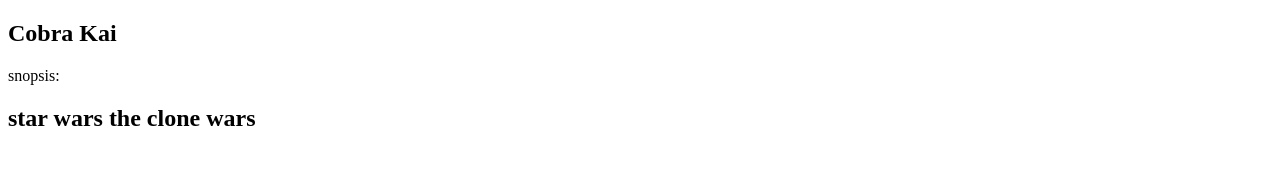
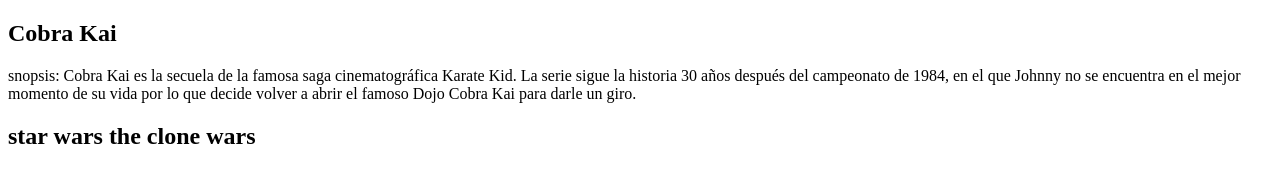
Before and after one commit to Andresj14G/Ejercicio-2, a plain HTML site: page index.html in a window 1280 px wide. Drawn offline with Linux system fonts and the light colour scheme.

Commit message:
Three commit

```diff
--- a/index.html
+++ b/index.html
@@ -8,7 +8,8 @@
 <body>
     <div>
         <h2>Cobra Kai</h2>
-        <p> snopsis: </p>
+        <p> snopsis: Cobra Kai es la secuela de la famosa saga cinematográfica Karate Kid. La serie sigue la historia 30 años después del campeonato de 1984, en el que Johnny no se encuentra en el mejor momento de su vida por lo que decide volver a abrir el famoso Dojo Cobra Kai para darle un giro.</p>
+
         <h2> star wars the clone wars</h2>
 
 
```
